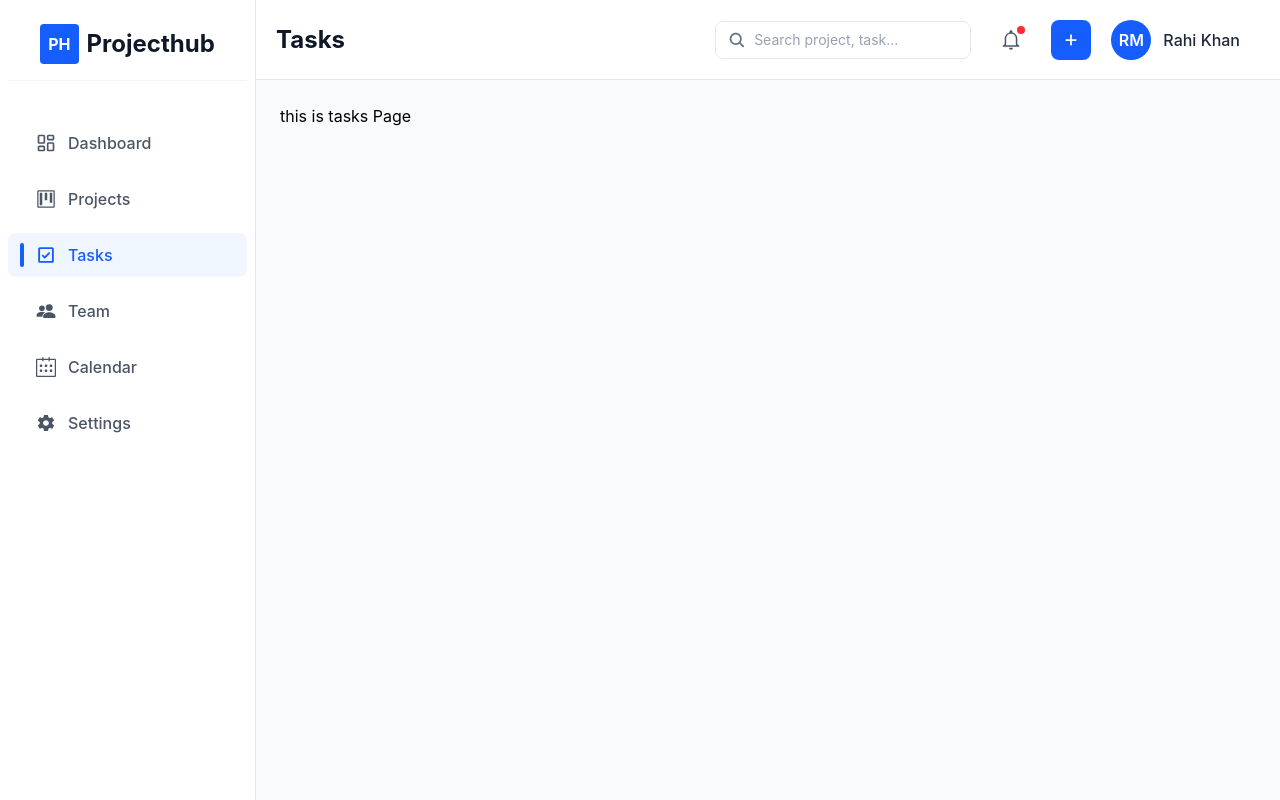
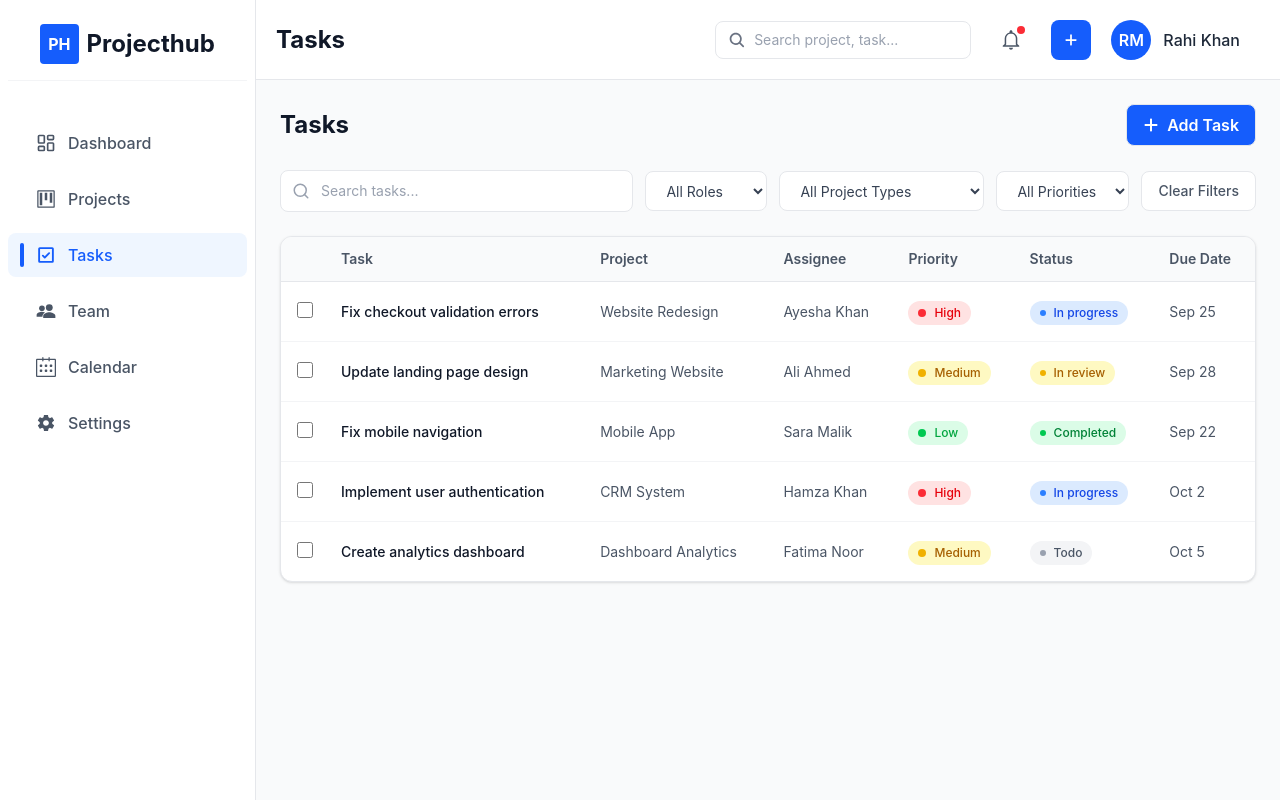
Before and after one commit to sudais122/Project-Management-Dashboard, a React (Vite) app in the folder Dashboard/: page /Tasks in a window 1280 px wide. Built offline with nearby package versions, Linux system fonts and the light colour scheme.

Commit message:
tasks section aded

```diff
--- /dev/null
+++ b/Dashboard/src/components/Tasks/Create.jsx
@@ -0,0 +1,15 @@
+import React from 'react'
+import { FaPlus } from "react-icons/fa6";
+
+const Create = () => {
+  return (
+    <>
+    <div  className='flex items-center py-2 justify-center gap-2 rounded-lg border border-gray-200 bg-blue-600 px-4 font-semibold text-white hover:bg-blue-700 transition duration-200 cursor-pointer'>
+        <FaPlus />
+        <p>Add Task</p>
+    </div>
+    </>
+  )
+}
+
+export default Create
--- /dev/null
+++ b/Dashboard/src/components/Tasks/Filter.jsx
@@ -0,0 +1,43 @@
+import React from "react";
+
+const Filter = () => {
+  return (
+    <div className="flex flex-wrap items-center gap-3">
+      {/* Role Filter */}
+      <select className="h-10 rounded-lg border border-gray-200 bg-white px-4 text-sm text-gray-700 outline-none transition focus:border-blue-500 focus:ring-2 focus:ring-blue-100">
+        <option value="">All Roles</option>
+        <option value="developer">Developer</option>
+        <option value="designer">Designer</option>
+        <option value="manager">Manager</option>
+        <option value="qa">QA</option>
+      </select>
+
+      {/* Project Type Filter */}
+      <select className="h-10 rounded-lg border border-gray-200 bg-white px-4 text-sm text-gray-700 outline-none transition focus:border-blue-500 focus:ring-2 focus:ring-blue-100">
+        <option value="">All Project Types</option>
+        <option value="web-development">Web Development</option>
+        <option value="app-development">App Development</option>
+        <option value="ui-ux">UI/UX Design</option>
+        <option value="software">Software Development</option>
+      </select>
+
+      {/* Priority Filter */}
+      <select className="h-10 rounded-lg border border-gray-200 bg-white px-4 text-sm text-gray-700 outline-none transition focus:border-blue-500 focus:ring-2 focus:ring-blue-100">
+        <option value="">All Priorities</option>
+        <option value="high">High</option>
+        <option value="medium">Medium</option>
+        <option value="low">Low</option>
+      </select>
+
+      {/* Clear Filters */}
+      <button
+        type="button"
+        className="h-10 cursor-pointer rounded-lg border border-gray-200 bg-white px-4 text-sm font-medium text-gray-600 transition-colors hover:border-red-200 hover:bg-red-50 hover:text-red-600"
+      >
+        Clear Filters
+      </button>
+    </div>
+  );
+};
+
+export default Filter;
--- /dev/null
+++ b/Dashboard/src/components/Tasks/Header.jsx
@@ -0,0 +1,20 @@
+import React from "react";
+import Create from "./Create";
+
+const Header = () => {
+
+  return (
+    <div className="flex items-center justify-between ">
+      {/* Left side */}
+      <div>
+        <h1 className="text-2xl font-bold text-gray-900">Tasks</h1>
+      </div>
+      {/* Right side */}
+      <div>
+        <Create />
+      </div>
+    </div>
+  );
+};
+
+export default Header;
--- /dev/null
+++ b/Dashboard/src/components/Tasks/Search.jsx
@@ -0,0 +1,19 @@
+import React from "react";
+import { FiSearch } from "react-icons/fi";
+
+export const TasksSearch = () => {
+  return (
+    <div className="flex w-full items-center justify-between gap-4">
+      {/* Search */}
+      <div className="relative w-full max-w-sm">
+        <FiSearch className="absolute left-3 top-1/2 -translate-y-1/2 text-lg text-gray-400" />
+
+        <input
+          type="text"
+          placeholder="Search tasks..."
+          className="w-full rounded-lg border border-gray-200 bg-white py-2.5 pl-10 pr-4 text-sm text-gray-700 outline-none transition-all placeholder:text-gray-400 focus:border-blue-500 focus:ring-2 focus:ring-blue-100"
+        />
+      </div>
+    </div>
+  );
+};
--- /dev/null
+++ b/Dashboard/src/components/Tasks/Table.jsx
@@ -0,0 +1,120 @@
+import React from "react";
+
+const PRIORITY_STYLES = {
+  High: { dot: "bg-red-500", bg: "bg-red-100", text: "text-red-600" },
+  Medium: { dot: "bg-yellow-500", bg: "bg-yellow-100", text: "text-yellow-700" },
+  Low: { dot: "bg-green-500", bg: "bg-green-100", text: "text-green-600" },
+};
+
+const STATUS_STYLES = {
+  "In progress": { dot: "bg-blue-500", bg: "bg-blue-100", text: "text-blue-700" },
+  "In review": { dot: "bg-yellow-500", bg: "bg-yellow-100", text: "text-yellow-700" },
+  Completed: { dot: "bg-green-500", bg: "bg-green-100", text: "text-green-700" },
+};
+
+const DEFAULT_STYLE = { dot: "bg-gray-400", bg: "bg-gray-100", text: "text-gray-600" };
+
+const getPriorityStyle = (priority) => PRIORITY_STYLES[priority] || DEFAULT_STYLE;
+const getStatusStyle = (status) => STATUS_STYLES[status] || DEFAULT_STYLE;
+
+const RecentTasksTable = ({ tasks }) => {
+  return (
+    <div className="w-full overflow-x-auto rounded-xl border border-gray-200 bg-white shadow-sm">
+      <table className="w-full min-w-[900px]">
+        <thead>
+          <tr className="border-b border-gray-200 bg-gray-50 text-left">
+            <th className="w-12 px-4 py-3"></th>
+
+            <th className="px-3 py-3 text-sm font-semibold text-gray-600">
+              Task
+            </th>
+
+            <th className="px-3 py-3 text-sm font-semibold text-gray-600">
+              Project
+            </th>
+
+            <th className="px-3 py-3 text-sm font-semibold text-gray-600">
+              Assignee
+            </th>
+
+            <th className="px-3 py-3 text-sm font-semibold text-gray-600">
+              Priority
+            </th>
+
+            <th className="px-3 py-3 text-sm font-semibold text-gray-600">
+              Status
+            </th>
+
+            <th className="px-3 py-3 text-sm font-semibold text-gray-600">
+              Due Date
+            </th>
+          </tr>
+        </thead>
+
+        <tbody>
+          {tasks.map((task) => {
+            const priorityStyle = getPriorityStyle(task.priority);
+            const statusStyle = getStatusStyle(task.status);
+
+            return (
+              <tr
+                key={task.task}
+                className="border-b border-gray-100 last:border-0 hover:bg-gray-50"
+              >
+                {/* Checkbox */}
+                <td className="px-4 py-4">
+                  <input
+                    type="checkbox"
+                    className="h-4 w-4 cursor-pointer rounded border-gray-300 text-blue-600 focus:ring-blue-500"
+                  />
+                </td>
+
+                {/* Task */}
+                <td className="px-3 py-4 text-sm font-medium text-gray-900">
+                  {task.task}
+                </td>
+
+                {/* Project */}
+                <td className="px-3 py-4 text-sm text-gray-600">
+                  {task.project}
+                </td>
+
+                {/* Assignee */}
+                <td className="px-3 py-4 text-sm text-gray-600">
+                  {task.assignee}
+                </td>
+
+                {/* Priority */}
+                <td className="px-3 py-4">
+                  <span
+                    className={`inline-flex items-center gap-2 rounded-full px-2.5 py-1 text-xs font-medium ${priorityStyle.bg}`}
+                  >
+                    <span className={`h-2 w-2 rounded-full ${priorityStyle.dot}`}></span>
+                    <span className={priorityStyle.text}>{task.priority}</span>
+                  </span>
+                </td>
+
+                {/* Status */}
+                <td className="px-3 py-4">
+                  <span
+                    className={`inline-flex items-center gap-2 rounded-full px-2.5 py-1 text-xs font-medium ${statusStyle.bg}`}
+                  >
+                    <span className={`h-1.5 w-1.5 rounded-full ${statusStyle.dot}`}></span>
+                    <span className={statusStyle.text}>{task.status}</span>
+                  </span>
+                </td>
+
+                {/* Due Date */}
+                <td className="px-3 py-4 text-sm text-gray-600">
+                  {task.dueDate}
+                </td>
+              </tr>
+            );
+          })}
+        </tbody>
+      </table>
+    </div>
+  );
+};
+
+export default RecentTasksTable;
--- a/Dashboard/src/pages/Tasks.jsx
+++ b/Dashboard/src/pages/Tasks.jsx
@@ -1,7 +1,71 @@
 import React from "react";
 
+import Header from "../components/Tasks/Header";
+import Table from "../components/Tasks/Table"
+import { TasksSearch } from "../components/Tasks/Search";
+import Filter from "../components/Tasks/Filter";
+
+const tasks = [
+  {
+    task: "Fix checkout validation errors",
+    project: "Website Redesign",
+    assignee: "Ayesha Khan",
+    priority: "High",
+    status: "In progress",
+    dueDate: "Sep 25",
+  },
+  {
+    task: "Update landing page design",
+    project: "Marketing Website",
+    assignee: "Ali Ahmed",
+    priority: "Medium",
+    status: "In review",
+    dueDate: "Sep 28",
+  },
+  {
+    task: "Fix mobile navigation",
+    project: "Mobile App",
+    assignee: "Sara Malik",
+    priority: "Low",
+    status: "Completed",
+    dueDate: "Sep 22",
+  },
+  {
+    task: "Implement user authentication",
+    project: "CRM System",
+    assignee: "Hamza Khan",
+    priority: "High",
+    status: "In progress",
+    dueDate: "Oct 2",
+  },
+  {
+    task: "Create analytics dashboard",
+    project: "Dashboard Analytics",
+    assignee: "Fatima Noor",
+    priority: "Medium",
+    status: "Todo",
+    dueDate: "Oct 5",
+  },
+];
+
 export const Tasks = () => {
-  return <>
-    <h1>this is tasks Page</h1>
-  </>;
+  return (
+    <div className="space-y-6">
+      <Header />
+
+      {/* Search + Filters */}
+      <div className="flex w-full flex-wrap items-center gap-3">
+        <div className="min-w-60 flex-1">
+          <TasksSearch />
+        </div>
+
+        <Filter />
+      </div>
+
+      {/* Tasks Table */}
+      <div className="w-full">
+        <Table tasks={tasks} />
+      </div>
+    </div>
+  );
 };
```
